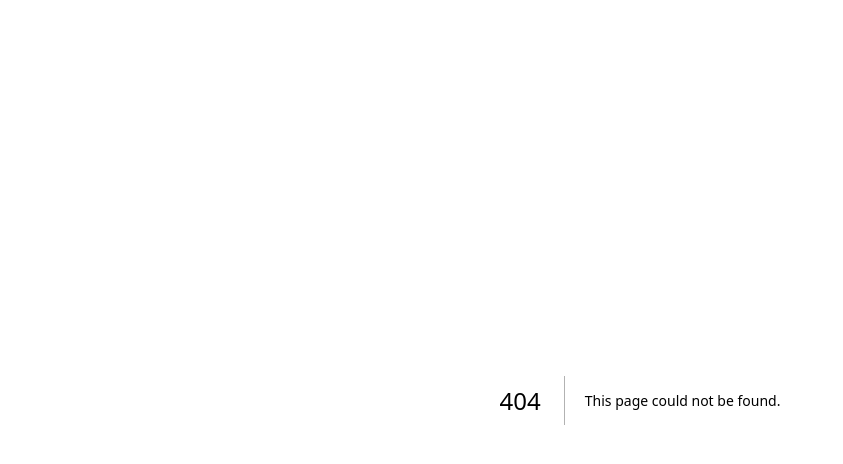
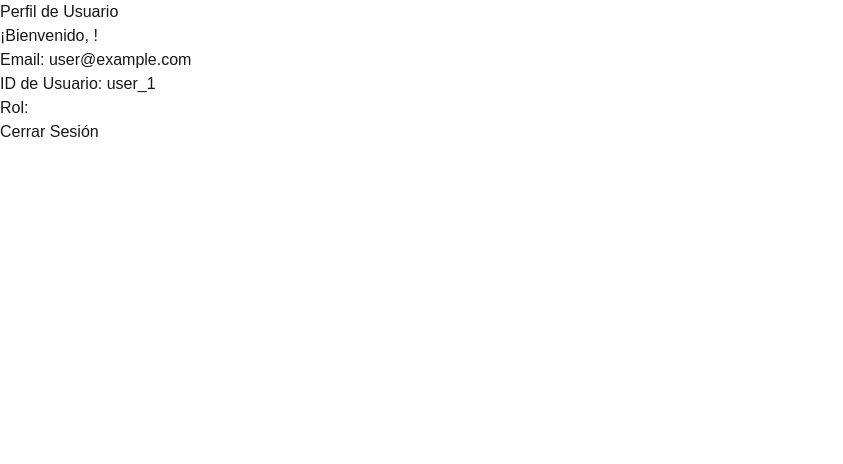
Before and after one commit to JoelLuna02/jala-library, a Next.js app: page /library in a window 1280 px wide. Before the commit this address had no page. Shown: the top 464 px of the page, without its empty margins (0-843 px from the left). Built offline with nearby package versions, Linux system fonts and the light colour scheme; no server answers; sample sign-in values are in the browser's storage.

Commit message:
Main page secction with session

```diff
--- /dev/null
+++ b/src/pages/library.tsx
@@ -0,0 +1,35 @@
+import { signOut, useSession } from "next-auth/react";
+import { useRouter } from "next/router";
+import { useEffect } from "react";
+import Head from "next/head";
+
+export default function Library() {
+	const { data: session, status } = useSession();
+	const router = useRouter();
+
+	useEffect(() => {
+		if (status === "unauthenticated") {
+			router.push("/login");
+		}
+	}, [status, router]);
+	if (status === "loading") {
+		return <p>Cargando...</p>;
+	}
+	return (
+		<>
+			<Head>
+				<title>Jala Library - Main Page</title>
+			</Head>
+			{session && (
+				<div>
+					<h1>Perfil de Usuario</h1>
+					<p>¡Bienvenido, {session.user?.username}!</p>
+					<p>Email: {session.user?.email}</p>
+					<p>ID de Usuario: {session.user?.id}</p>
+					<p>Rol: {session.user?.role}</p>
+					<button onClick={() => signOut({ callbackUrl: "/login" })}>Cerrar Sesión</button>
+				</div>
+			)}
+		</>
+	);
+}
```
